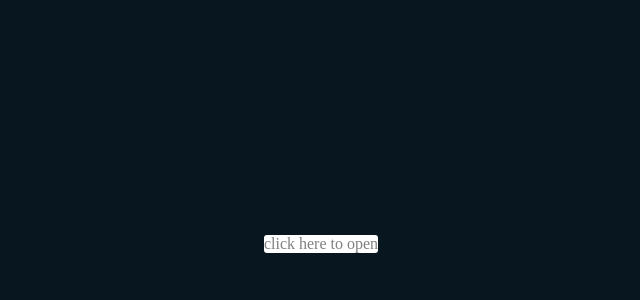
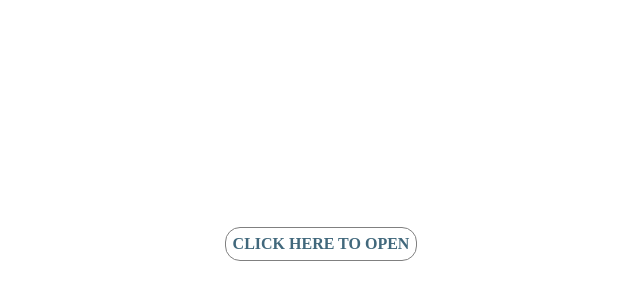
Before and after one commit to georgestcm/Tempus-app, a plain HTML site: page index.html in a window 1280 px wide. Shown: the part 156-456 px from the top of the page, without its empty margins (319-959 px from the left). Drawn offline with Linux system fonts and the light colour scheme.

Commit message:
color and design changes

```diff
--- a/css/index.css
+++ b/css/index.css
@@ -6,6 +6,39 @@
  body {
    background-color: #08171f;
  }
+
+
+div.intro_parent {
+  width: 100vw;
+  height: 100vh;
+  display: flex;
+  justify-content: center;
+  align-items: center;
+  background-color: white;
+}
+
+div.intro_parent a {
+  text-decoration: none;
+  color: #41687c;
+  background-color: white;
+  padding: 7px;
+  border-radius: 3px;
+  text-align: center;
+  text-transform: uppercase;
+  font-weight: bold;
+  transition: 0.3s;
+  border: 1px solid gray;
+  border-radius: 15px;
+}
+
+div.intro_parent a:hover {
+  transition: 0.3s;
+  box-shadow: 5px 5px 1px #08171f;
+  cursor: pointer;
+
+}
+/*--------------------------------------------------------------------------------------------------------------------------------------------------------------------------------*/
+/* above is code for index and below is for home */
 
 .logo {
   display: flex;
@@ -56,20 +89,3 @@ button:hover {
  cursor: pointer;
  font-size: 22px;
 }
-
-div.intro_parent {
-  width: 100vw;
-  height: 100vh;
-  display: flex;
-  justify-content: center;
-  align-items: center;
-  background-color: #08171f;
-}
-
-div.intro_parent a {
-  text-decoration: none;
-  color: gray;
-  background-color: white;
-  height: 18px;
-  border-radius: 3px;
-}
```
Lines whose indentation alone changed are shown as unchanged.
